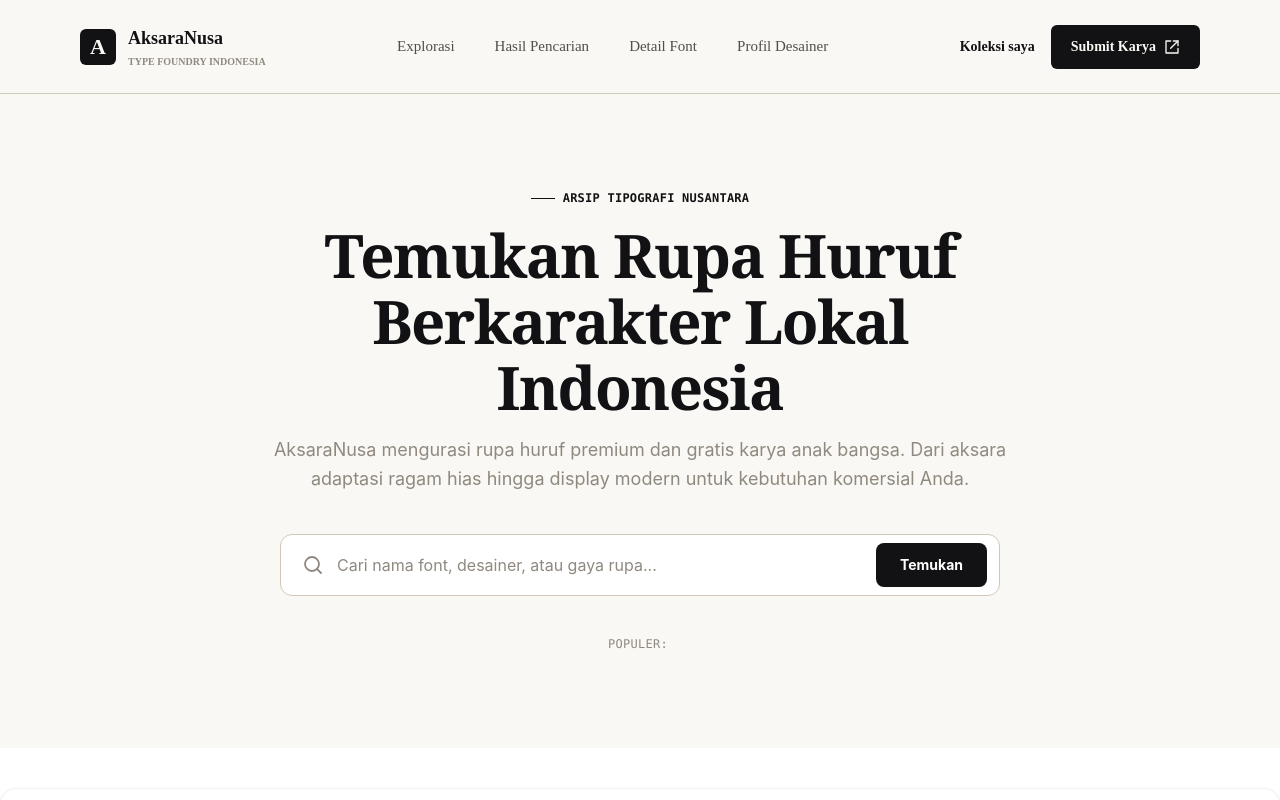
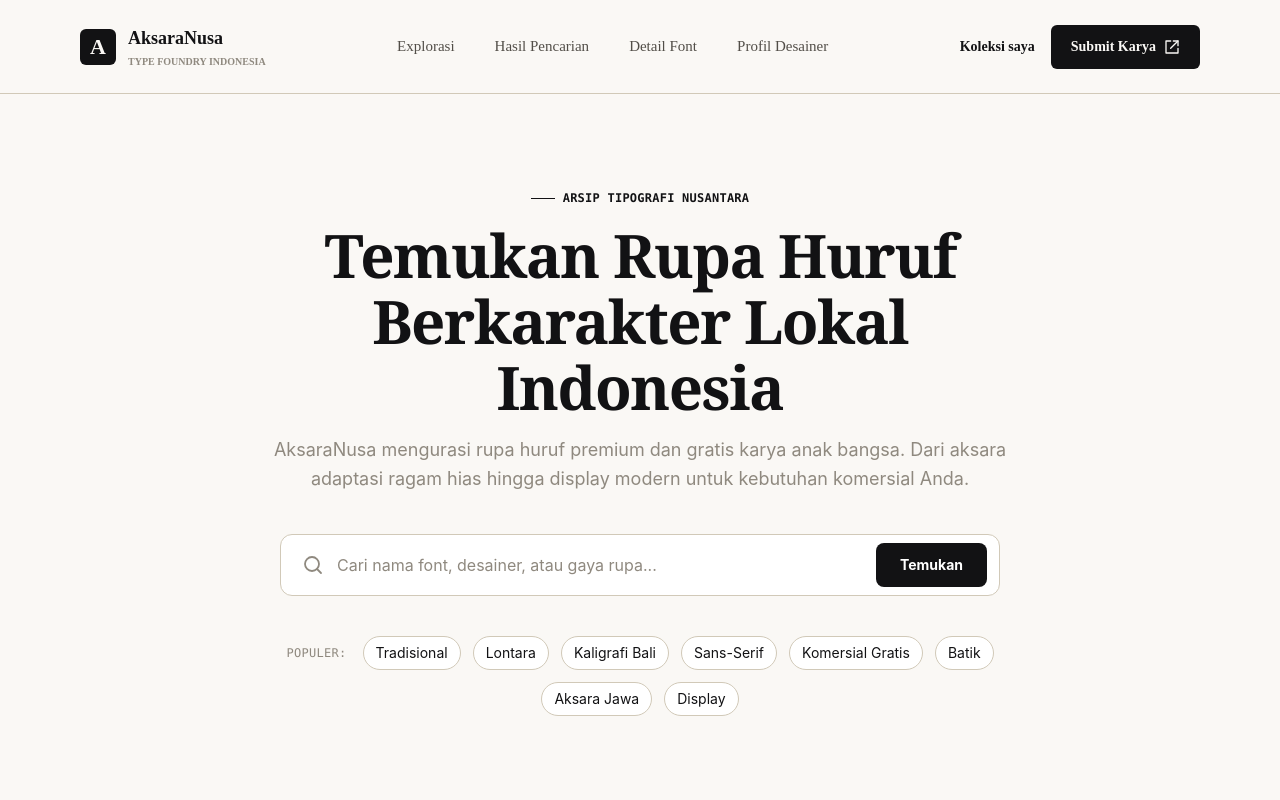
Before and after one commit to 3ncis/font_market, a Vue app: page / in a window 1280 px wide. Shown: the top 800 px of the page. Built offline with nearby package versions, Linux system fonts and the light colour scheme; the HTML template or start-up script is replaced by a standard one.

Commit message:
update HeroMain 2

```diff
--- a/src/views/home.vue
+++ b/src/views/home.vue
@@ -3,38 +3,26 @@
     <div class="flex flex-col gap-10">
       <section class="w-full bg-[#FAF8F5] px-4 py-16 sm:px-6 sm:py-20 lg:px-20 lg:py-24">
         <div class="mx-auto flex w-full max-w-[1440px] flex-col items-center gap-8 sm:gap-10">
-
-          <!-- Hero Text -->
           <div class="flex w-full max-w-[800px] flex-col items-center gap-4">
-
-            <!-- Section Label -->
             <div class="inline-flex items-center gap-2">
               <div class="h-px w-6 bg-[#121214]"></div>
-
               <span class="font-mono text-xs font-bold tracking-[0.24px] text-[#121214]">
                 ARSIP TIPOGRAFI NUSANTARA
               </span>
             </div>
-
-            <!-- Heading -->
             <h1
               class="w-full text-center font-serif text-4xl font-extrabold leading-tight tracking-tight text-[#121214] sm:text-5xl sm:leading-[1.1] lg:text-6xl lg:leading-[1.1]">
               Temukan Rupa Huruf Berkarakter Lokal Indonesia
             </h1>
-
-            <!-- Description -->
             <p class="w-full text-center text-base leading-relaxed text-[#8F897F] sm:text-lg sm:leading-[1.6]">
               AksaraNusa mengurasi rupa huruf premium dan gratis karya anak bangsa.
               Dari aksara adaptasi ragam hias hingga display modern untuk kebutuhan
               komersial Anda.
             </p>
           </div>
-
-          <!-- Search Bar -->
           <form
             class="flex w-full max-w-[720px] flex-col gap-3 rounded-xl border border-[#D1C9B8] bg-white p-3 sm:flex-row sm:items-center sm:gap-4 sm:py-2 sm:pl-5"
             @submit.prevent="handleSearch">
-            <!-- Search Input -->
             <div class="flex min-w-0 flex-1 items-center gap-3 px-1 sm:px-0">
               <svg xmlns="http://www.w3.org/2000/svg" width="24" height="24" viewBox="0 0 24 24" fill="none"
                 stroke="currentColor" stroke-width="1.8" stroke-linecap="round" stroke-linejoin="round"
@@ -42,32 +30,25 @@
                 <circle cx="11" cy="11" r="7" />
                 <path d="m20 20-4-4" />
               </svg>
-
               <input v-model="searchQuery" type="search" placeholder="Cari nama font, desainer, atau gaya rupa..."
                 aria-label="Cari font"
                 class="w-full min-w-0 border-0 bg-transparent py-2 text-sm text-[#121214] outline-none placeholder:text-[#8F897F] focus:ring-0 sm:text-base" />
             </div>
-
-            <!-- Search Button -->
             <button type="submit"
               class="inline-flex shrink-0 items-center justify-center rounded-lg bg-[#121214] px-6 py-3 text-sm font-bold text-white transition-colors duration-200 hover:bg-[#333333] focus-visible:outline-2 focus-visible:outline-offset-2 focus-visible:outline-[#121214] sm:py-3">
               Temukan
             </button>
           </form>
-
-          <!-- Popular Suggestions -->
           <div class="flex w-full max-w-[720px] flex-wrap items-center justify-center gap-2 sm:gap-3">
             <span class="mr-1 font-mono text-xs font-normal tracking-wide text-[#8F897F]">
               POPULER:
             </span>
-
             <button v-for="tag in popularTags" :key="tag" type="button"
               class="rounded-full border border-[#D1C9B8] bg-white px-3 py-1.5 text-xs text-[#121214] transition-colors duration-200 hover:border-[#121214] hover:bg-[#121214] hover:text-white sm:text-sm"
               @click="selectTag(tag)">
               {{ tag }}
             </button>
           </div>
-
         </div>
       </section>
       <section class="bg-white p-6 rounded-2xl shadow-sm border border-gray-100 space-y-4">
@@ -226,7 +207,17 @@ export default defineComponent({
       searchQuery: '',
       customText: 'The quick brown fox jumps over the lazy dog',
       fontSize: 32,
-      isLoading: false
+      isLoading: false,
+      popularTags: [
+        'Tradisional',
+        'Lontara',
+        'Kaligrafi Bali',
+        'Sans-Serif',
+        'Komersial Gratis',
+        'Batik',
+        'Aksara Jawa',
+        'Display'
+      ]
     }
   },
   computed: {
```
